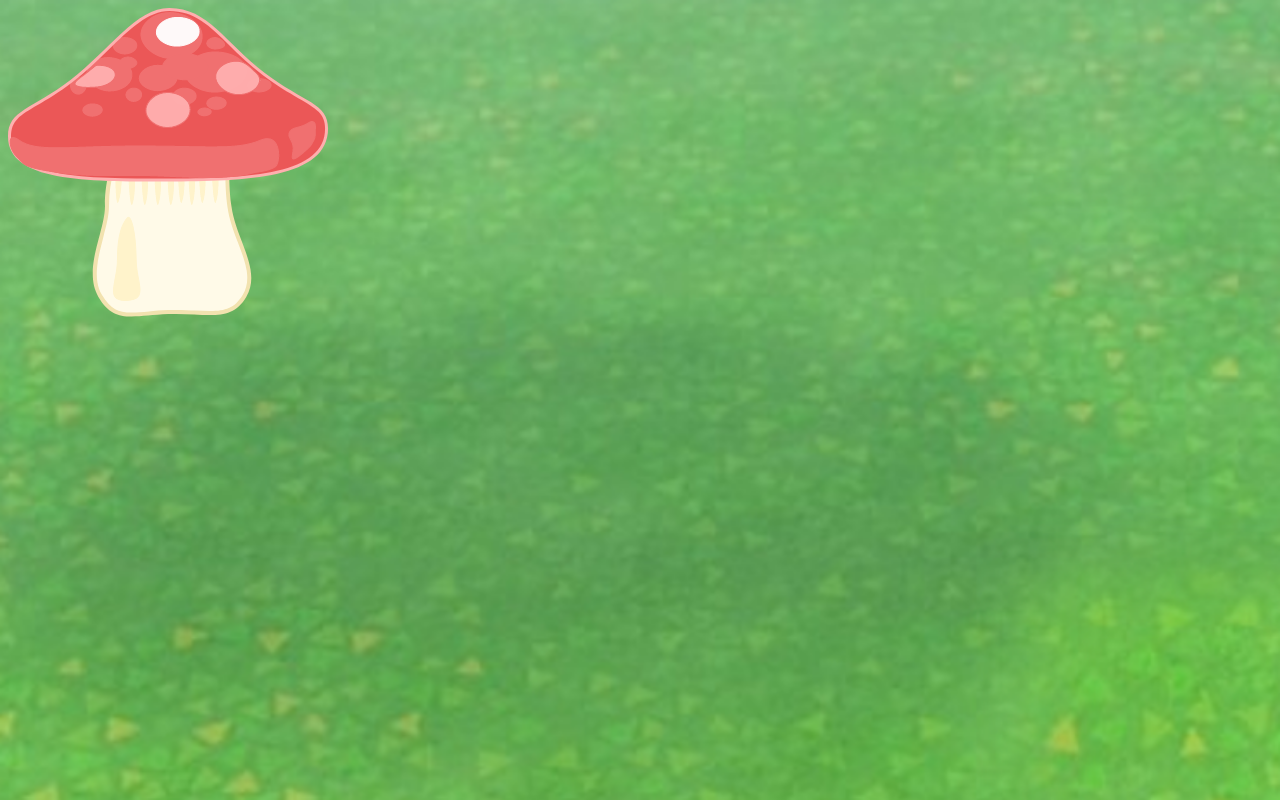
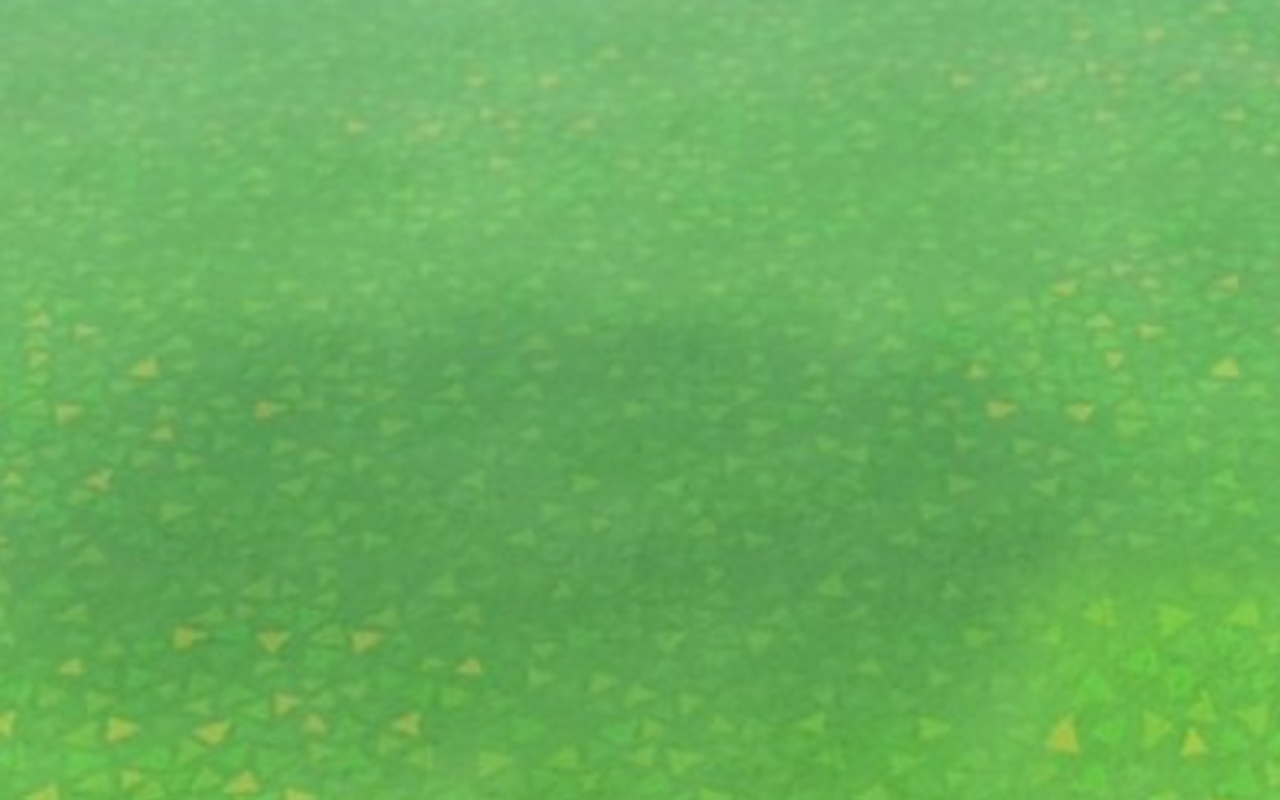
Before and after one commit to U-and-Me/Mirim_Forest, a website: page Game_town/miniGame.html in a window 1280 px wide. Drawn offline with Linux system fonts and the light colour scheme.

Commit message:
미니 게임 화면

```diff
--- a/Game_town/miniGame.css
+++ b/Game_town/miniGame.css
@@ -0,0 +1,5 @@
+body{
+    background-image: url('../image/MirimTest_bg.png');
+    background-size: 2560px 1440px;
+    background-repeat : no-repeat;
+}
--- a/Game_town/miniGame.html
+++ b/Game_town/miniGame.html
@@ -4,14 +4,12 @@
     <head>
         <meta charset="utf-8">
         <title>게임 마을</title>
-        <link rel="stylesheet" type="text/css" href="town.css"/>
-        <script type="text/javascript" src="town.js" defer></script>
+        <link rel="stylesheet" type="text/css" href="miniGame.css"/>
+        <script type="text/javascript" src="miniGame.js" defer></script>
     </head>
     <body>
-        <div id="gameStartBtn">
-            <a href="../Game_town/miniGame.js">
-                <img src="../image/mushroom.png" id="close">
-            </a>
+        <div>
+
         </div>
     </body>
 </html>
```
